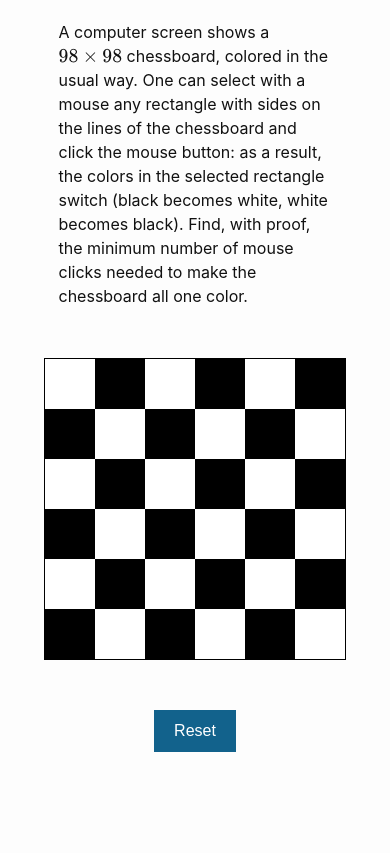
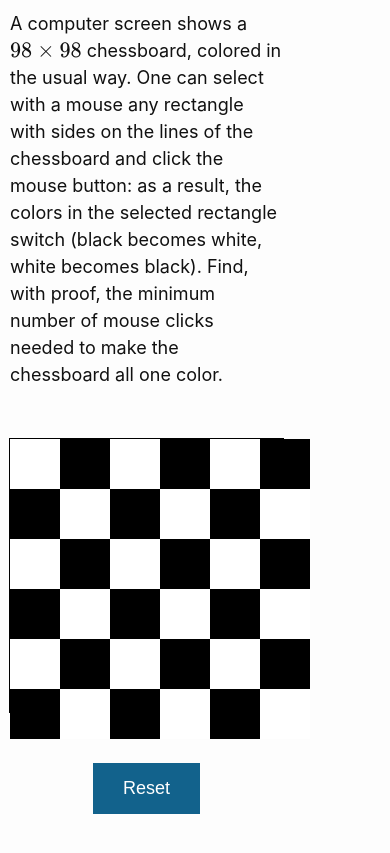
Before and after one commit to PROA200/website, a Jekyll site: the page 1999-usamo-4.html, which Jekyll copies as it is, in a window 390 px wide. Shown: the top 853 px of the page. Built offline with Jekyll 4.4.1, drawn with Linux system fonts in a browser that asks for light colours.

Commit message:
Update 1999-usamo-4.html

```diff
--- a/1999-usamo-4.html
+++ b/1999-usamo-4.html
@@ -76,6 +76,27 @@
 		}
 		.button:hover {
 			filter: brightness(125%);
+		}
+
+		@media (max-width: 767px) {
+		.container {
+			padding: 10px;
+		}
+
+		#problem-statement {
+			font-size: 18px;
+		}
+
+		.chessboard-container {
+			width: 100%;
+			height: 0;
+			padding-bottom: 100%; /* Maintain aspect ratio */
+			max-width: 400px; /* Adjust this value as needed */
+		}
+
+		.button {
+			font-size: 18px;
+			padding: 15px 30px;
 		}
     </style>
 </head>
```
